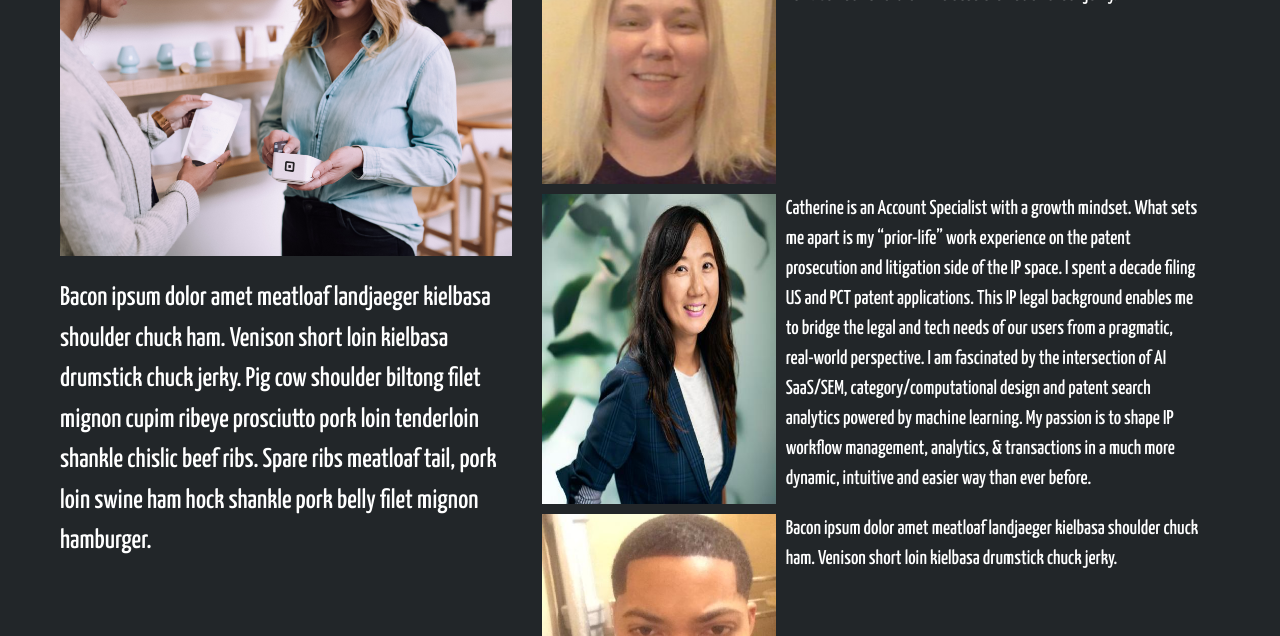
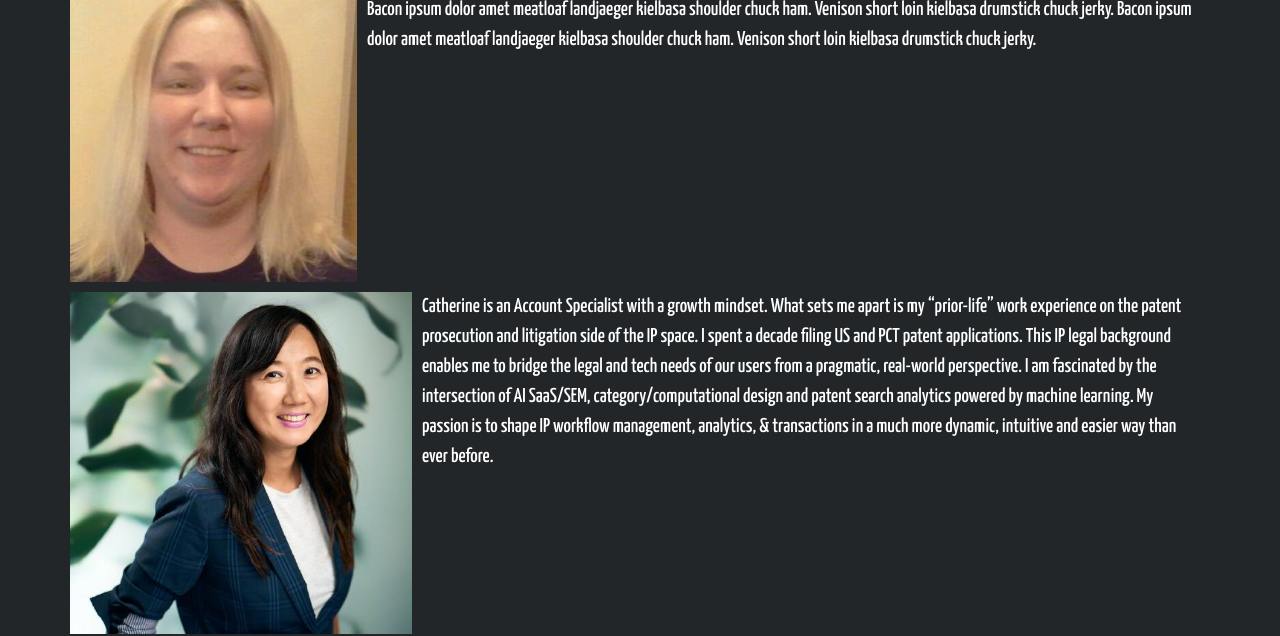
Before and after one commit to PT-Med-Cabinet-7/Marketing, a plain HTML site: page about.html in a window 1280 px wide. Shown: the part 464-1100 px from the top of the page. Drawn offline with Linux system fonts and the light colour scheme.

Commit message:
Updated the About page and removed the stand-in content.

```diff
--- a/about.html
+++ b/about.html
@@ -35,17 +35,13 @@
     </header>
     <section>
       <div class="main-content">
-          <article class="about-left" role="article">
-            <h2>About Us</h2>
-            <img src="img/christiann-koepke-5SsFQ6oNbX4-unsplash.jpg" alt="clerk assisting dispensary client" />
-            <p>Bacon ipsum dolor amet meatloaf landjaeger kielbasa shoulder chuck ham. Venison short loin kielbasa drumstick chuck jerky. Pig cow shoulder biltong filet mignon cupim ribeye prosciutto pork loin tenderloin shankle chislic beef ribs. Spare ribs meatloaf tail, pork loin swine ham hock shankle pork belly filet mignon hamburger.</p>
-          </article>
           <article class="about-right" role="article">
+              <h2>About Us</h2>
             <ul>
               <li>
                 <div class="card">
                   <img src="img/team/24205051.jpg" />
-                  <p>Bacon ipsum dolor amet meatloaf landjaeger kielbasa shoulder chuck ham. Venison short loin kielbasa drumstick chuck jerky.</p>
+                  <p>Bacon ipsum dolor amet meatloaf landjaeger kielbasa shoulder chuck ham. Venison short loin kielbasa drumstick chuck jerky. Bacon ipsum dolor amet meatloaf landjaeger kielbasa shoulder chuck ham. Venison short loin kielbasa drumstick chuck jerky.</p>
                 </div>
               </li>
               <li>
--- a/less/main-content.less
+++ b/less/main-content.less
@@ -171,7 +171,7 @@
 		}
 
 		.about-right {
-			width: 60%;
+			width: 100%;
 			padding: 5rem 2rem;
 			@media @mobile {
 				width: 100%;
@@ -201,7 +201,7 @@
 			}
 
 			.card img {
-				width: 35%;
+				width: 30%;
 				@media @tablet {width: 30%;}
 				@media @mobile {width: 100%;}
 			}
```
Also changed, not shown: css/index.css.
